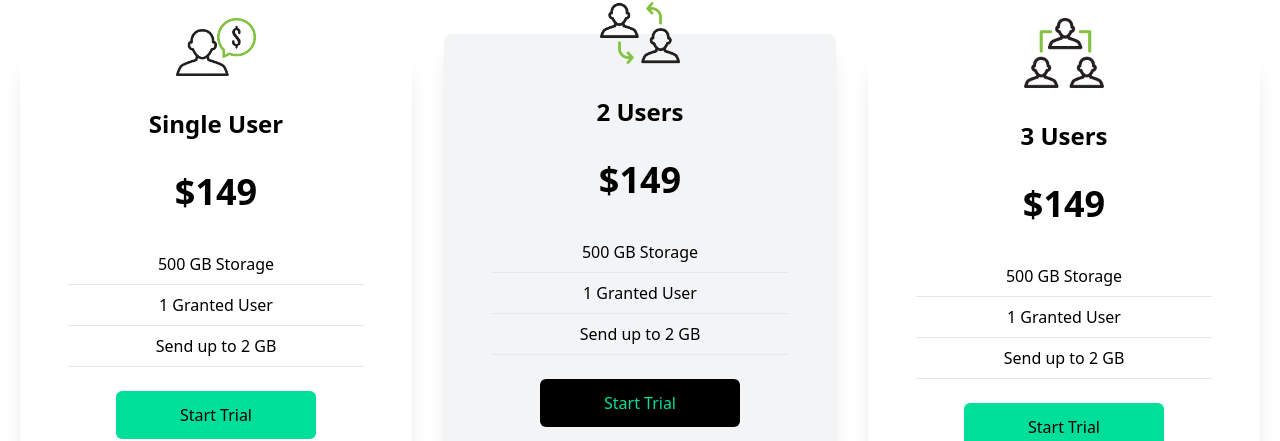
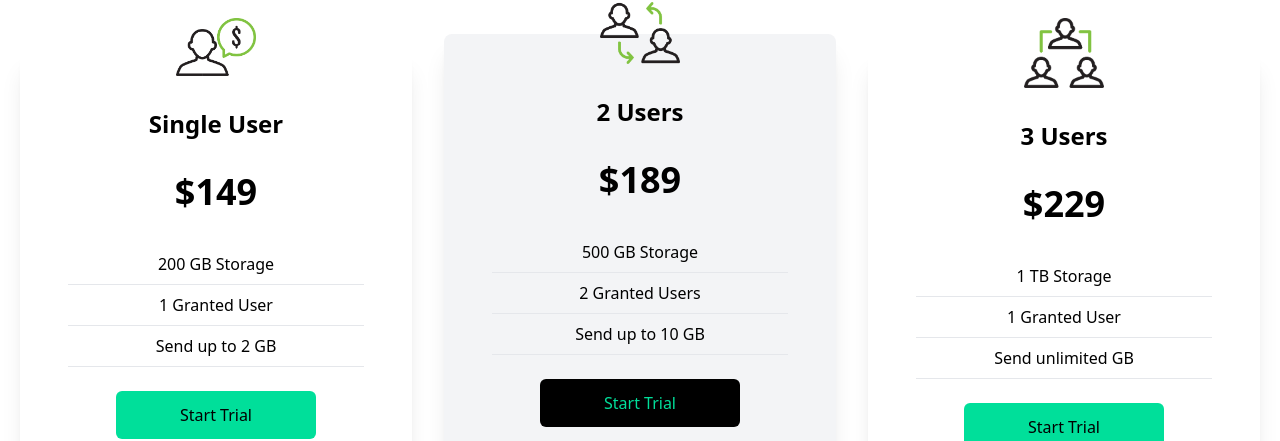
Before and after one commit to VaNomad/theDataSite--, a React (Vite) app: page / in a window 1280 px wide. Shown: the part 1775-2216 px from the top of the page. Built offline with nearby package versions, Linux system fonts and the light colour scheme.

Commit message:
Adds updates to text on cards component

```diff
--- a/src/components/Cards.jsx
+++ b/src/components/Cards.jsx
@@ -19,7 +19,7 @@ const Cards = () => {
           <h2 className="text-2xl font-bold text-center py-8">Single User</h2>
           <p className="text-center text-4xl font-bold">$149</p>
           <div className="text-center font-medium">
-            <p className="py-2 border-b mx-8 mt-8">500 GB Storage</p>
+            <p className="py-2 border-b mx-8 mt-8">200 GB Storage</p>
             <p className="py-2 border-b mx-8">1 Granted User</p>
             <p className="py-2 border-b mx-8">Send up to 2 GB</p>
           </div>
@@ -35,11 +35,11 @@ const Cards = () => {
             alt="/"
           />
           <h2 className="text-2xl font-bold text-center py-8">2 Users</h2>
-          <p className="text-center text-4xl font-bold">$149</p>
+          <p className="text-center text-4xl font-bold">$189</p>
           <div className="text-center font-medium">
             <p className="py-2 border-b mx-8 mt-8">500 GB Storage</p>
-            <p className="py-2 border-b mx-8">1 Granted User</p>
-            <p className="py-2 border-b mx-8">Send up to 2 GB</p>
+            <p className="py-2 border-b mx-8">2 Granted Users</p>
+            <p className="py-2 border-b mx-8">Send up to 10 GB</p>
           </div>
           <button className="text-[#00df9a] bg-black w-[200px] rounded-md font-medium my-6 py-3 px-6 mx-auto">
             Start Trial
@@ -53,11 +53,11 @@ const Cards = () => {
             alt="/"
           />
           <h2 className="text-2xl font-bold text-center py-8">3 Users</h2>
-          <p className="text-center text-4xl font-bold">$149</p>
+          <p className="text-center text-4xl font-bold">$229</p>
           <div className="text-center font-medium">
-            <p className="py-2 border-b mx-8 mt-8">500 GB Storage</p>
+            <p className="py-2 border-b mx-8 mt-8">1 TB Storage</p>
             <p className="py-2 border-b mx-8">1 Granted User</p>
-            <p className="py-2 border-b mx-8">Send up to 2 GB</p>
+            <p className="py-2 border-b mx-8">Send unlimited GB</p>
           </div>
           <button className="bg-[#00df9a] text-black w-[200px] rounded-md font-medium my-6 py-3 px-6 mx-auto">
             Start Trial
```
